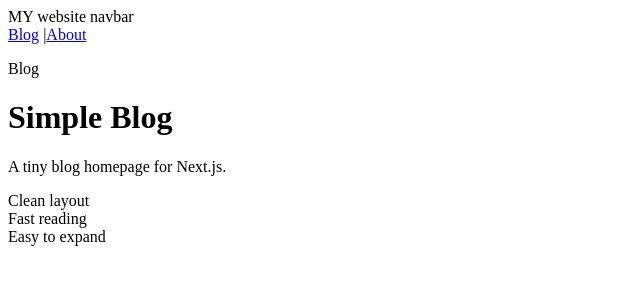
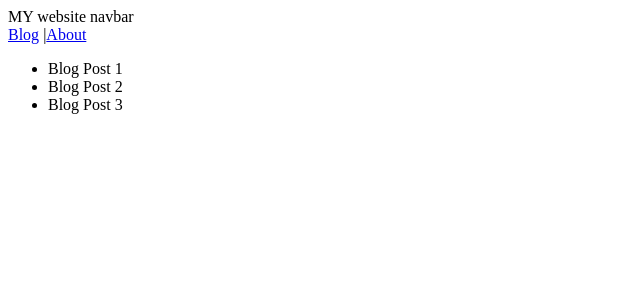
Before and after one commit to abmmejbha/NextJS_journey, a Next.js app in the folder my-app/: page /blog in a window 1280 px wide. Shown: the top 300 px of the page, without its empty margins (0-640 px from the left). Built offline with nearby package versions, Linux system fonts and the light colour scheme.

Commit message:
added blog page

```diff
--- a/my-app/src/app/blog/page.js
+++ b/my-app/src/app/blog/page.js
@@ -1,25 +1,19 @@
-export default function BlogPage() {
+export default function blog() {
+  const posts =[
+    {id: 1, title: "Blog Post 1", content: "This is the content of blog post 1"},
+    {id: 2, title: "Blog Post 2", content: "This is the content of blog post 2"},
+    {id: 3, title: "Blog Post 3", content: "This is the content of blog post 3"},
+  ]
+
   return (
-    <main className="min-h-screen bg-slate-50 p-8 text-slate-900">
-      <div className="mx-auto max-w-3xl">
-        <p className="text-sm uppercase tracking-[0.3em] text-slate-500">
-          Blog
-        </p>
-        <h1 className="mt-3 text-4xl font-bold">Simple Blog</h1>
-        <p className="mt-4 text-lg text-slate-600">
-          A tiny blog homepage for Next.js.
-        </p>
-        <div className="mt-8 space-y-4">
-          {["Clean layout", "Fast reading", "Easy to expand"].map((item) => (
-            <div
-              key={item}
-              className="rounded-2xl border bg-white px-5 py-4 shadow-sm"
-            >
-              {item}
-            </div>
+    <main className="mt-10">
+      <div>
+        <ul>
+          {posts.map((post) => (
+            <li key={post.id} className="mb-4">{post.title}</li>
           ))}
-        </div>
+        </ul>
       </div>
     </main>
-  );
+  )
 }
```
Also changed, not shown: my-app/src/app/blog/[id]/page.js (added, +10 -0 lines), my-app/src/app/contact/contact.js (added, +10 -0 lines).
